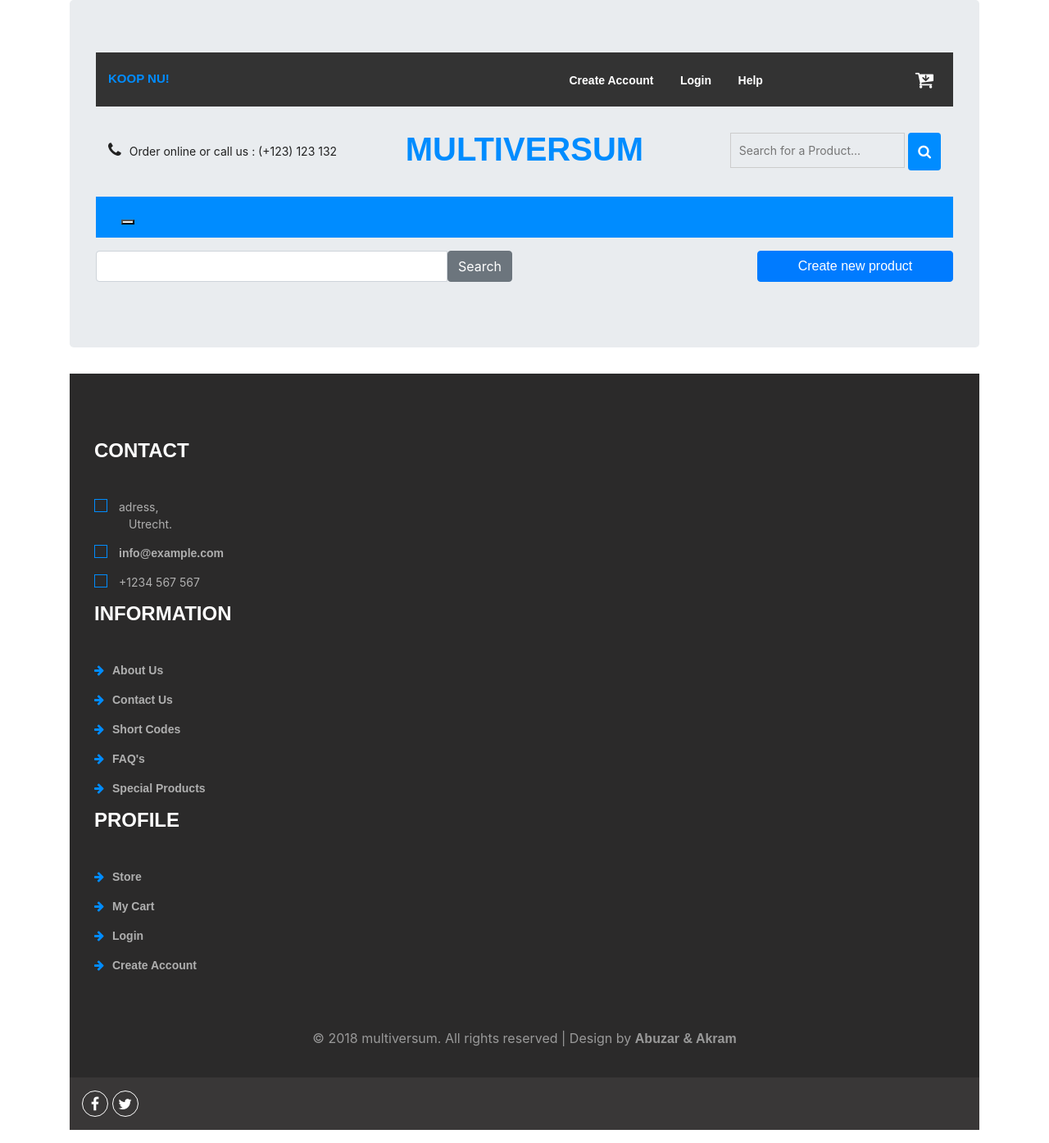
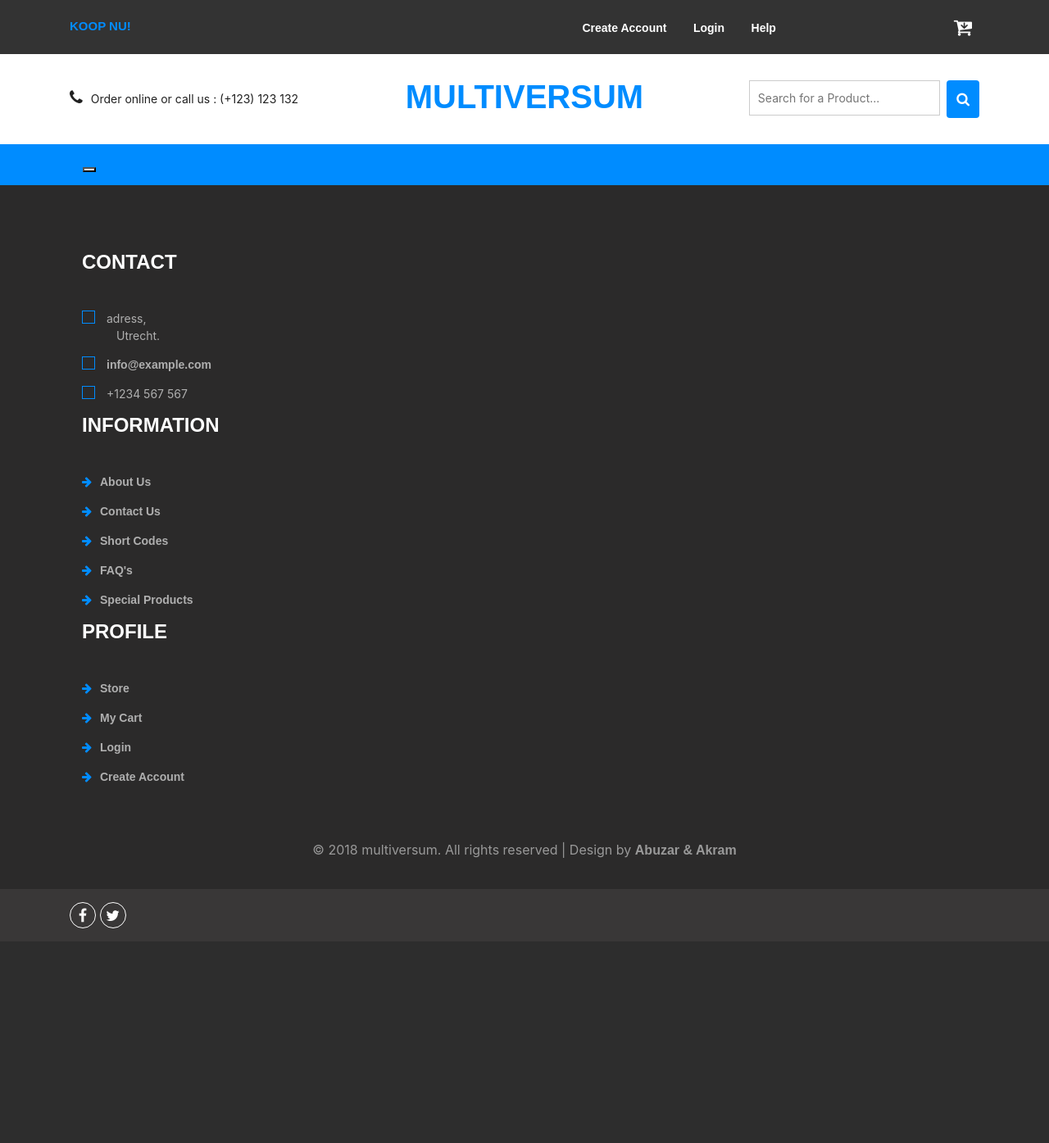
Before and after one commit to AbuzarAkbari/multiversum, a PHP site: page / in a window 1280 px wide. Shown: the whole page at 82% size. After the commit the page ends 1133 px from the top, so only its background shows below. Run offline with PHP 8.4, Linux system fonts and the light colour scheme; data that the repository does not hold is empty; some libraries are stand-ins or nearby versions.

Commit message:
probeer het te fixen
probeer het te fixen

```diff
--- a/view/products.php
+++ b/view/products.php
@@ -1,54 +1,6 @@
-<div class="container">
-    <div class="jumbotron">
-        <?php
-        require 'header.php';
-        ?>
-        <form action="" method="get">
-            <div class="row">
-                <div class="input-group my-3 col-6">
-                    <input type="text" class="form-control" name="q">
-                    <input type="Submit" value="Search" class="btn btn-secondary">
-                </div>
-                <div class="col-3"></div>
-                <div class="col-3">
-                    <a href='/stardunks/index.php?op=create' class='btn btn-primary mt-3 col-12'>Create new product</a>
-                </div>
-            </div>
-            <input type="hidden" name="op" value="search">
-        </form>
-    </div>
-
-    <?php
-    echo $table;
-
-    // if(!isset($total) || $total == "0") {
-    //     echo "<div class='alert alert-danger alert-dismissible fade show' role='alert'>
-    //                 <strong>NO RESULTS!</strong>.
-    //                 <button type='button' class='close' data-dismiss='alert' aria-label='Close'>
-    //                 <span aria-hidden='true'>&times;</span>
-    //                 </button>
-    //             </div>" ;
-    // }
-    ?>
-    <?php if(isset($pages)): ?>
-    <nav aria-label="Page navigation example">
-
-        <ul class="pagination">
-            <?php for($i = 1; $i <= $pages; $i++):
-                $params = array_merge($_GET, array("page" => "$i", "per-page" => "$perPage"));
-                $new_query_string = http_build_query($params);
-            ?>
-                <li class="page-item <?php if($page == $i) { echo 'active'; } ?>"><a class="page-link" href="?<?php echo $new_query_string ?>">  <?php echo $i ?></a></li>
-
-            <?php endfor; ?>
-
-
-        </ul>
-    </nav>
-    <?php endif; ?>
-    <?php
+<?php
+    require 'header.php';
+?>
+<?php
     require 'footer.php';
-    ?>
-</div>
-
-<script src="assets/script.js"></script>
+?>
```
